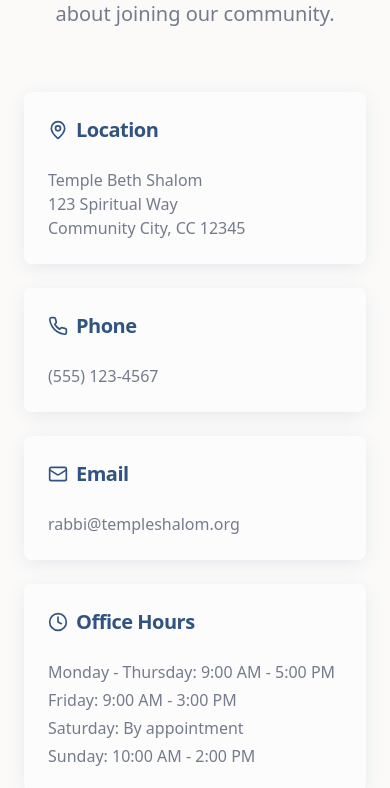
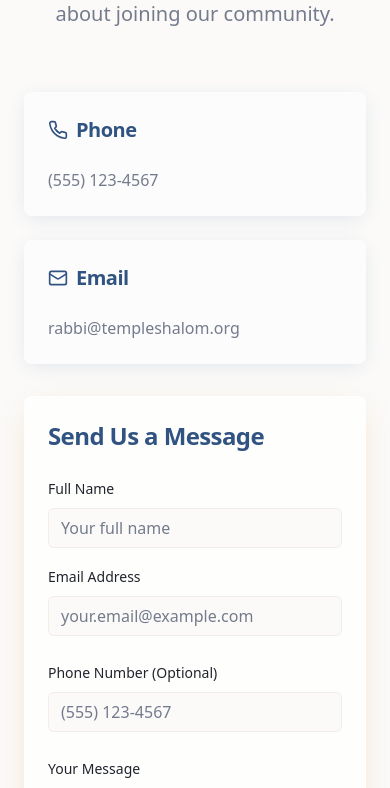
Before and after one commit to OriMelamed/rabai-story-hub, a React (Vite) app: page / in a window 390 px wide. Shown: the part 4487-5275 px from the top of the page. Built offline with nearby package versions, Linux system fonts and the light colour scheme.

Commit message:
Update contact section
Modify the contact us section to only display email and phone number.

```diff
--- a/src/components/ContactSection.tsx
+++ b/src/components/ContactSection.tsx
@@ -53,22 +53,6 @@ export const ContactSection = () => {
             <Card className="shadow-soft border-0 bg-card/50">
               <CardHeader>
                 <CardTitle className="text-xl text-primary flex items-center gap-2">
-                  <MapPin className="w-5 h-5" />
-                  Location
-                </CardTitle>
-              </CardHeader>
-              <CardContent>
-                <p className="text-muted-foreground">
-                  Temple Beth Shalom<br />
-                  123 Spiritual Way<br />
-                  Community City, CC 12345
-                </p>
-              </CardContent>
-            </Card>
-
-            <Card className="shadow-soft border-0 bg-card/50">
-              <CardHeader>
-                <CardTitle className="text-xl text-primary flex items-center gap-2">
                   <Phone className="w-5 h-5" />
                   Phone
                 </CardTitle>
@@ -91,23 +75,6 @@ export const ContactSection = () => {
                 <p className="text-muted-foreground">
                   rabbi@templeshalom.org
                 </p>
-              </CardContent>
-            </Card>
-
-            <Card className="shadow-soft border-0 bg-card/50">
-              <CardHeader>
-                <CardTitle className="text-xl text-primary flex items-center gap-2">
-                  <Clock className="w-5 h-5" />
-                  Office Hours
-                </CardTitle>
-              </CardHeader>
-              <CardContent>
-                <div className="space-y-1 text-muted-foreground">
-                  <p>Monday - Thursday: 9:00 AM - 5:00 PM</p>
-                  <p>Friday: 9:00 AM - 3:00 PM</p>
-                  <p>Saturday: By appointment</p>
-                  <p>Sunday: 10:00 AM - 2:00 PM</p>
-                </div>
               </CardContent>
             </Card>
           </div>
```
